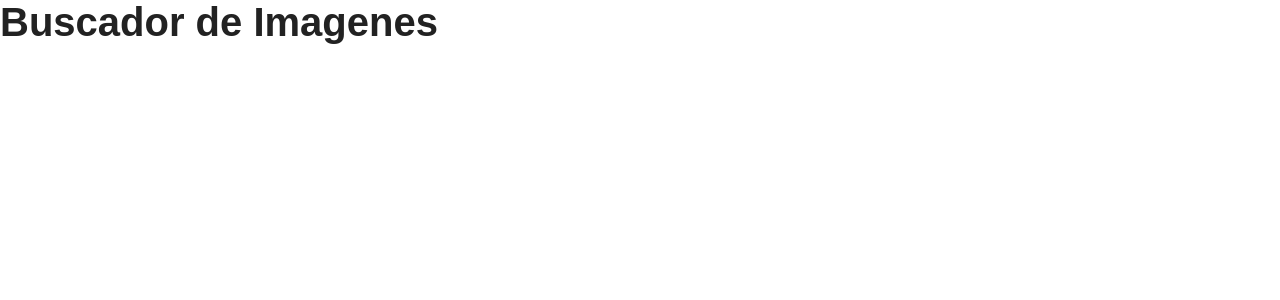
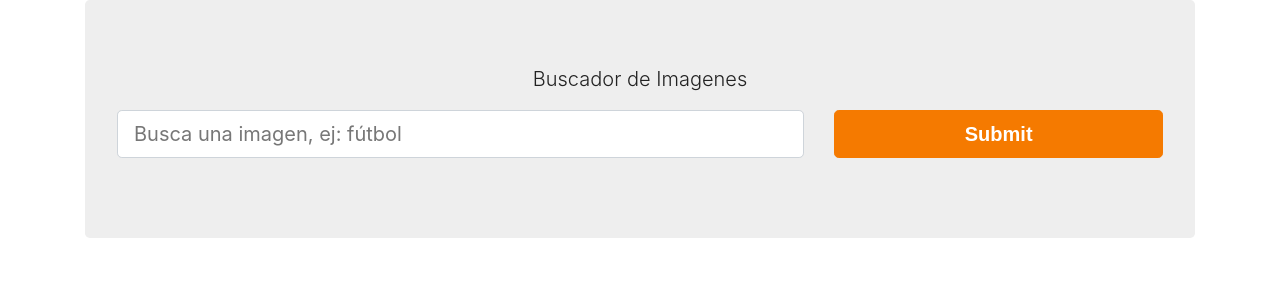
Before and after one commit to Alejandro-Ochando/buscador_imagenes, a React (Create React App) app: page / in a window 1280 px wide. Shown: the top 300 px of the page. Built offline with nearby package versions, Linux system fonts and the light colour scheme; a web font is replaced by a local one.

Commit message:
Creando el formulario, validación y Mensaje de Error

```diff
--- a/public/index.html
+++ b/public/index.html
@@ -7,7 +7,7 @@
     <meta name="theme-color" content="#000000" />
     <meta
       name="Alejandro Ochando"
-      content="Buscador de Imagenes."
+      content="Buscador de Imágenes."
     />
     <link rel="apple-touch-icon" href="%PUBLIC_URL%/logo192.png" />
     <!--
@@ -24,7 +24,7 @@
       work correctly both with client-side routing and a non-root public URL.
       Learn how to configure a non-root public URL by running `npm run build`.
     -->
-    <title>Buscador de Imagenes</title>
+    <title>Buscador de Imágenes</title>
     <link rel="stylesheet" href="https://bootswatch.com/4/journal/bootstrap.min.css">
   </head>
   <body>
--- a/src/App.js
+++ b/src/App.js
@@ -1,8 +1,19 @@
-import React from 'react';
+import React, { useState } from 'react';
+import Formulario from './components/Formulario';
 
 function App() {
+
+  const [ search, saveSearch ] = useState('');
+
   return (
-    <div><h1>Buscador de Imagenes</h1></div>
+    <div className="container">
+      <div className="jumbotron">
+        <p className="lead text-center" >Buscador de Imagenes</p>
+        <Formulario
+          saveSearch={saveSearch}
+        />
+      </div>
+    </div>
   );
 }
 
--- /dev/null
+++ b/src/components/Error.js
@@ -0,0 +1,10 @@
+import React from 'react';
+
+
+const Error = ({ mensaje }) => {
+    return (
+        <p className="my-3  p-4 text-center  alert alert-primary">{mensaje}</p>
+    );
+}
+
+export default Error;
--- /dev/null
+++ b/src/components/Formulario.js
@@ -0,0 +1,47 @@
+import React, { useState } from 'react';
+import Error from './Error';
+
+const Formulario = ({ saveSearch }) => {
+
+    const [ term, saveTerm ] = useState('');
+    const [ error, saveError ] = useState(false);
+
+    const handlerSubmit = e => {
+        e.preventDefault();
+
+        //Validación
+        if( term.trim() === '') {
+            saveError(true);
+            return;
+        }
+        saveError(false);
+        saveSearch(term);
+    }
+
+    return (
+        <form
+            onSubmit={handlerSubmit}
+        >
+            <div className="row">
+                <div className="form-group col-md-8">
+                    <input
+                        type="text"
+                        className="form-control form-control-lg"
+                        placeholder="Busca una imagen, ej: fútbol"
+                        onChange={ e => saveTerm(e.target.value)}
+                    />
+                </div>
+                <div className="form-group col-md-4">
+                    <input
+                        type="submit"
+                        className="btn btn-lg btn-danger btn-block"
+                        vale="Buscar"
+                    />
+                </div>
+            </div>
+            {error ? <Error mensaje="Agrega un término de búsqueda" /> : null }
+        </form>
+     );
+}
+
+export default Formulario;
```
